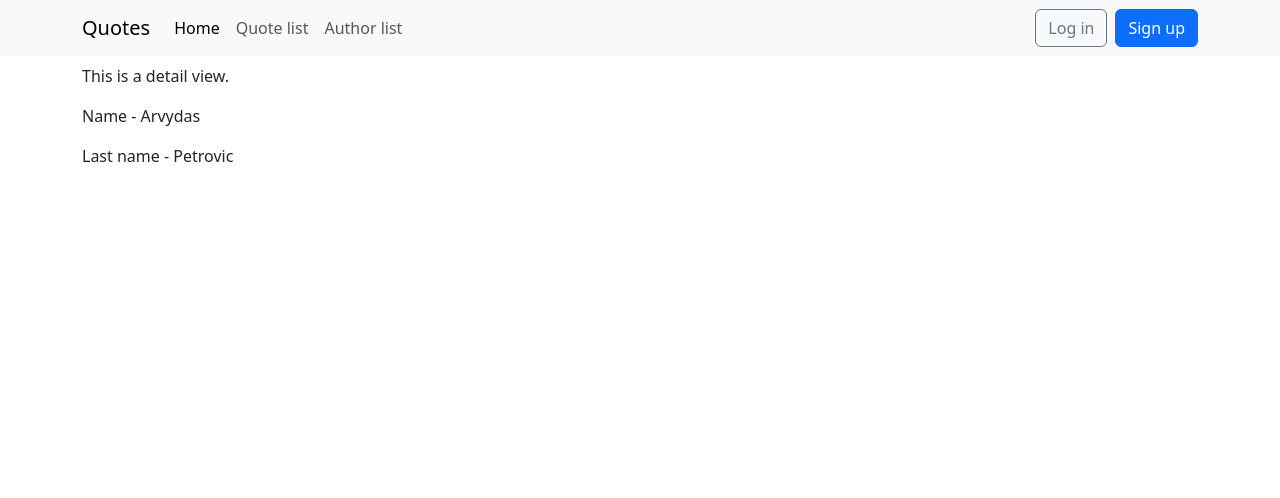
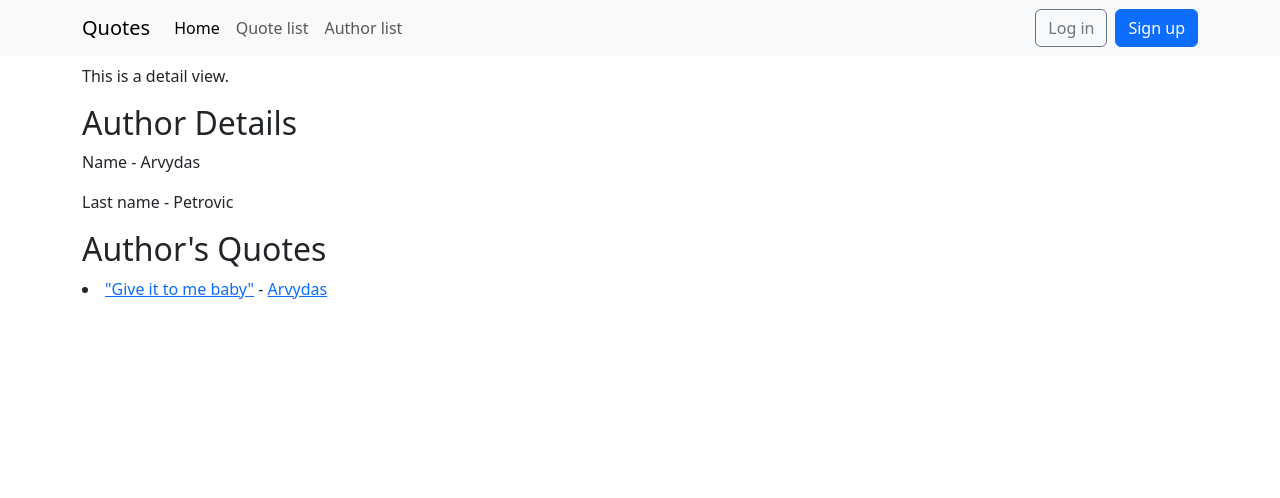
Before and after one commit to azegas/quotes, a Django app: page /authors/detail/1 in a window 1280 px wide. Shown: the top 498 px of the page. Run offline with Django 5.2, Linux system fonts and the light colour scheme; data comes from the database, SQL or seed files in the repository; some libraries are stand-ins or nearby versions.

Commit message:
display author's quotes in author detail page

```diff
--- a/apps/authors/views.py
+++ b/apps/authors/views.py
@@ -22,6 +22,12 @@ class AuthorDetailView(DetailView):
 
     model = Author
     template_name = "authors/author_detail.html"  # default
+
+    def get_context_data(self, **kwargs):
+        """Add the author's quotes to the context"""
+        context = super().get_context_data(**kwargs)
+        context["quotes"] = self.object.quotes.all()
+        return context
 
 
 # CreateView is very similar to FormView, but use CreateView anyway, it must be
--- a/apps/quotes/models.py
+++ b/apps/quotes/models.py
@@ -13,6 +13,7 @@ class Quote(models.Model):
         Author,
         null=True,  # setting this so on_delete (below) works
         on_delete=models.SET_NULL,  # on delete - set the value to NULL
+        related_name="quotes",  # this allows to see all quotes from the author self.object.quotes.all()
     )
     active = models.BooleanField(default=False)
     date_created = models.DateTimeField(auto_now_add=True)
--- a/templates/authors/author_detail.html
+++ b/templates/authors/author_detail.html
@@ -2,13 +2,32 @@
 
 {% block detail %}
 
+<h2>Author Details</h2>
+
 <p>Name - {{ author.name }}</p>
 <p>Last name - {{ author.lastname }}</p>
-
 
 {% if user.is_authenticated and user.is_superuser %}
 <a href="{% url "author-update" pk=author.id %}">Update</a>
 <a href="{% url "author-delete" pk=author.id %}">Delete</a>
 {% endif %}
 
+<h2>Author's Quotes</h2>
+
+{% for quote in quotes %}
+
+<li>
+    <a href="{% url "quote-detail" pk=quote.id %}">"{{ quote.text }}"</a> -
+    {% if quote.author %}
+    <a href="{% url "author-detail" pk=quote.author.id %}">{{ quote.author.name }}</a>
+    {% else %}
+    Unknown Author
+    {% endif %}
+</li>
+
+{% empty %}
+<li>No quotes yet.</li>
+{% endfor %}
+
+
 {% endblock detail %}
```
